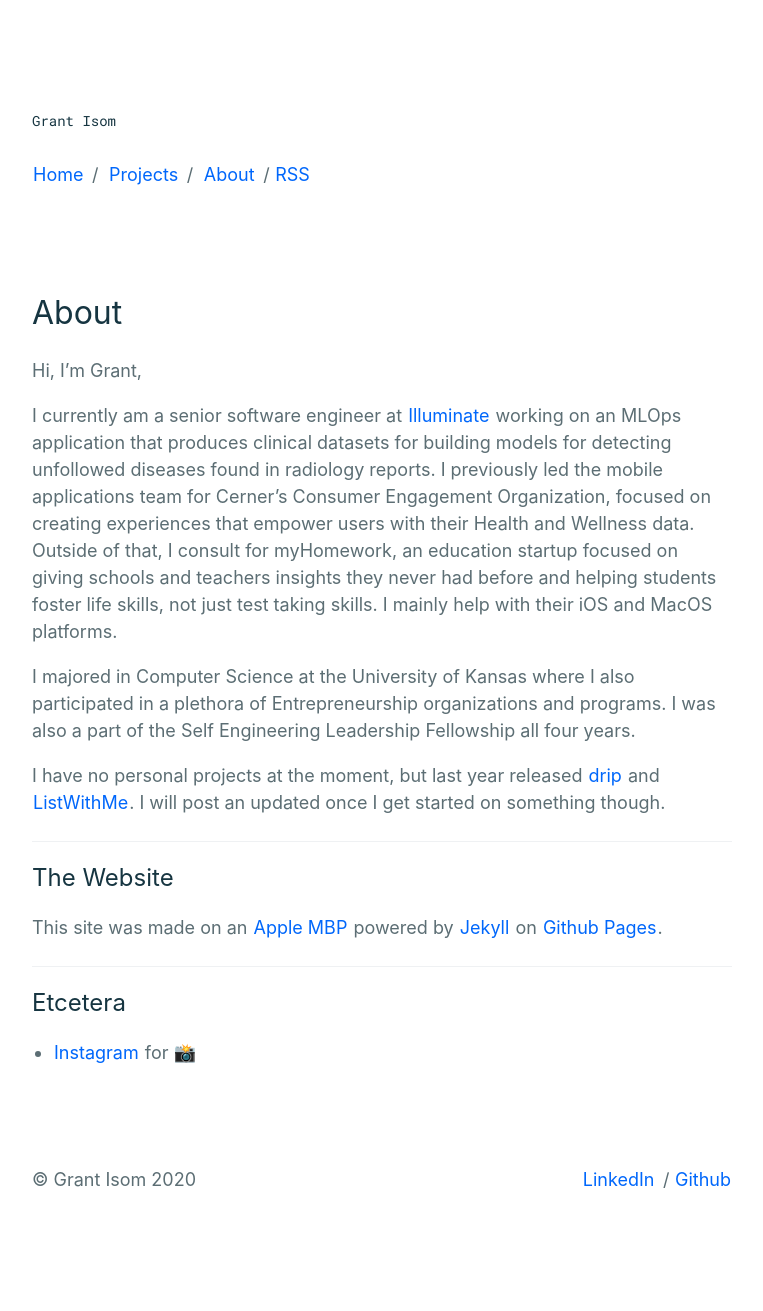
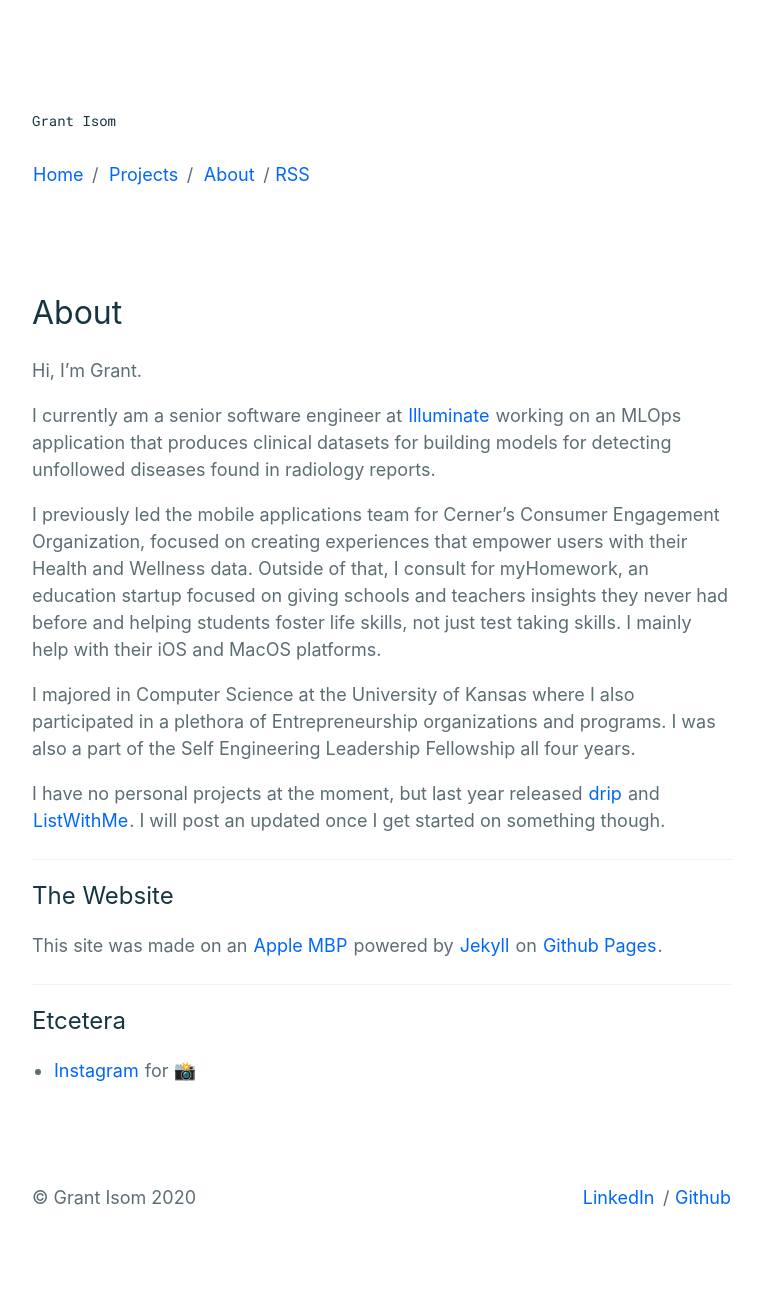
Before and after one commit to glisom/glisom.github.io, a Jekyll site: the page built from _pages/about.md, in a window 1280 px wide. Shown: the whole page, without its empty margins (258-1021 px from the left). Built offline with Jekyll 4.4.1, drawn with Linux system fonts in a browser that asks for light colours.

```diff
--- a/_pages/about.md
+++ b/_pages/about.md
@@ -3,10 +3,11 @@ layout: content
 title: About
 permalink: /about/
 ---
-Hi, I'm Grant,
+Hi, I'm Grant.
 
 
 I currently am a senior software engineer at [Illuminate](https://goilluminate.com) working on an MLOps application that produces clinical datasets for building models for detecting unfollowed diseases found in radiology reports.
+
 I previously led the mobile applications team for Cerner’s Consumer Engagement Organization, focused on creating experiences that empower users with their Health and Wellness data. Outside of that, I consult for myHomework, an education startup focused on giving schools and teachers insights they never had before and helping students foster life skills, not just test taking skills. I mainly help with their iOS and MacOS platforms.
 
 I majored in Computer Science at the University of Kansas where I also participated in a plethora of Entrepreneurship organizations and programs. I was also a part of the Self Engineering Leadership Fellowship all four years.
```
